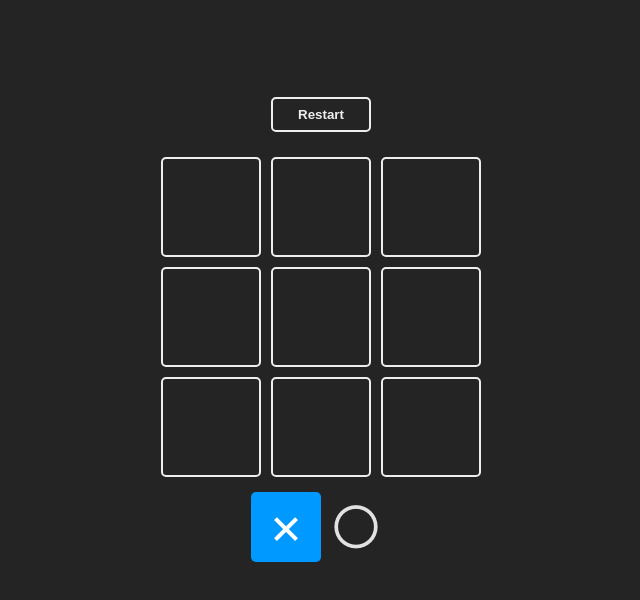
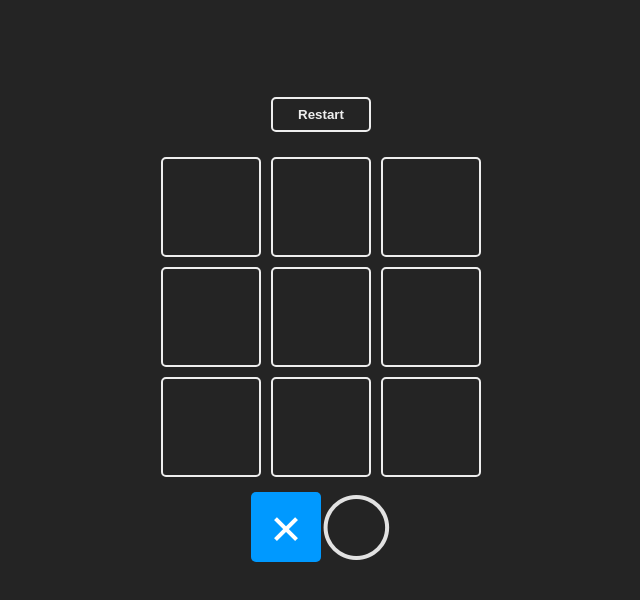
Before and after one commit to Andresdrm99/React-Projects, a React (Vite) app in the folder tic-tac-toe/: page / in a window 1280 px wide. Shown: the top 600 px of the page, without its empty margins (319-959 px from the left). Built offline with nearby package versions, Linux system fonts and the light colour scheme.

Commit message:
Implement local storage

```diff
--- a/tic-tac-toe/src/App.jsx
+++ b/tic-tac-toe/src/App.jsx
@@ -4,11 +4,22 @@ import { TURNS } from './constants'
 import { checkWinner, checkGame } from './logic/board'
 import { Result } from './components/result'
 import { GameBoard } from './components/gameBoard'
+import { saveGame, clearBoard } from './logic/storage'
 import './App.css'
 
+
 function App() {
-  const [board, setBoard] = useState(Array(9).fill(null))
-  const [turn, setTurn] = useState(TURNS.X)
+  const [board, setBoard] = useState (()=>{
+    const boardSaved = window.localStorage.getItem('board')
+    console.log(boardSaved);
+      return  boardSaved ? JSON.parse(boardSaved) : Array(9).fill(null)
+  })
+
+  const [turn, setTurn] = useState(()=>{
+    const turnSaved = window.localStorage.getItem('turn')
+      return  turnSaved ? JSON.parse(turnSaved) : TURNS.X
+  })
+
   const [winner, setWinner] = useState(null)
 
 
@@ -21,6 +32,8 @@ function App() {
 
     const newTurn = turn === TURNS.X ? TURNS.O : TURNS.X
     setTurn(newTurn)
+
+    saveGame({board:newBoard,turn:newTurn})
 
     const win = checkWinner(newBoard);
     if(win){
@@ -35,6 +48,8 @@ function App() {
     setTurn(winner !== null ? winner : TURNS.X )
     setWinner(null)
     setBoard(Array(9).fill(null))
+
+    clearBoard(winner)
   }
 
 
--- a/tic-tac-toe/src/constants.jsx
+++ b/tic-tac-toe/src/constants.jsx
@@ -1,6 +1,6 @@
 export const TURNS = { // turnos
   X: '✗',
-  O: '〇'
+  O: '◯'
 }
 
 export const WINNER_COMBOS = [
--- /dev/null
+++ b/tic-tac-toe/src/logic/storage/index.js
@@ -0,0 +1,11 @@
+import { TURNS } from "../../constants"
+
+export const saveGame = ({board, turn}) =>{
+    window.localStorage.setItem('board', JSON.stringify(board))
+    window.localStorage.setItem('turn',  JSON.stringify(turn))
+}
+
+export const clearBoard = (winner) => {
+    window.localStorage.setItem('board', JSON.stringify(Array(9).fill(null)))
+    window.localStorage.setItem('turn',  JSON.stringify(winner !== null ? winner : TURNS.X ))
+}
```
